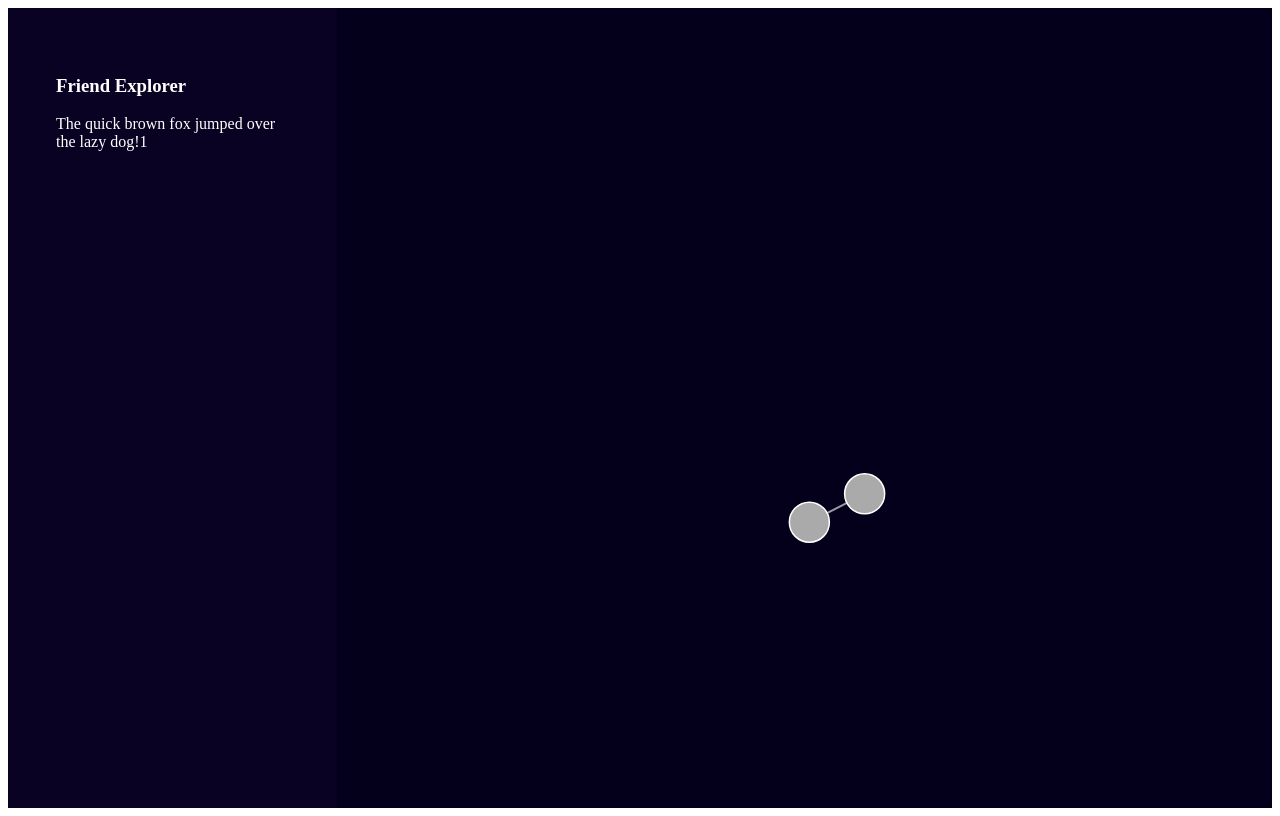
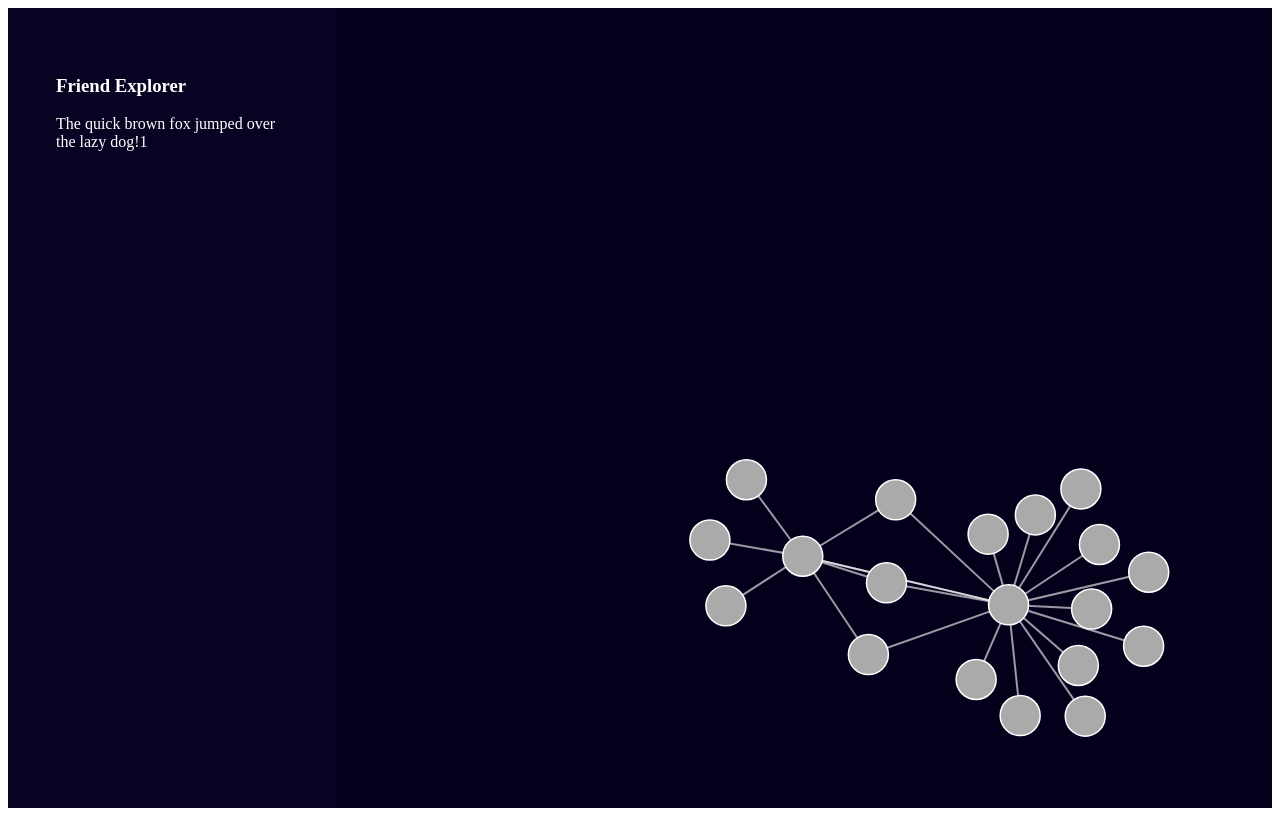
Before and after one commit to MouseAndKeyboard/steamfriendvisualiser, a Next.js app: page /app in a window 1280 px wide. Built offline with nearby package versions, Linux system fonts and the light colour scheme.

Commit message:
Added some sample data

```diff
--- a/components/GraphVisualisationManager.tsx
+++ b/components/GraphVisualisationManager.tsx
@@ -7,18 +7,58 @@ const GraphVisualisationManager = () => {
     const [edges, setEdges] = useState<relationship[]>([]);
 
     useEffect(() => {
-        const initialVertexData = [{
-            id: "76561198026645639"
-        }, {
-            id: "76561198779890302"
-        }];
+        const initialVertexData = [
+            {"id":"76561198195623567"},
+            {"id":"76561198042607021"},
+            {"id":"76561198077279908"},
+            {"id":"76561198079221334"},
+            {"id":"76561198091581207"},
+            {"id":"76561198145748582"},
+            {"id":"76561198149819869"},
+            {"id":"76561198198977982"},
+            {"id":"76561198227441672"},
+            {"id":"76561198227920272"},
+            {"id":"76561198300991575"},
+            {"id":"76561198839610876"},
+            {"id":"76561198873921929"},
+            {"id":"76561198880198580"},
+            {"id":"76561198964253538"},
+            {"id":"76561198981630686"},
+            {"id":"76561198079221334"},
+            {"id":"76561198140119436"},
+            {"id":"76561198195623567"},
+            {"id":"76561198227920272"},
+            {"id":"76561198981630686"},
+            {"id":"76561199045911255"},
+            {"id":"76561199097982054"}]
+
+
         setVertices(initialVertexData);
 
-        const initialEdgeData = [{
-            source: "76561198026645639",
-            target: "76561198779890302",
-            note: "friend"
-        }];
+        const initialEdgeData = [
+            {"source":"76561198195623567","target":"76561198042607021","note":"friend"},
+            {"source":"76561198195623567","target":"76561198077279908","note":"friend"},
+            {"source":"76561198195623567","target":"76561198079221334","note":"friend"},
+            {"source":"76561198195623567","target":"76561198091581207","note":"friend"},
+            {"source":"76561198195623567","target":"76561198145748582","note":"friend"},
+            {"source":"76561198195623567","target":"76561198149819869","note":"friend"},
+            {"source":"76561198195623567","target":"76561198198977982","note":"friend"},
+            {"source":"76561198195623567","target":"76561198227441672","note":"friend"},
+            {"source":"76561198195623567","target":"76561198227920272","note":"friend"},
+            {"source":"76561198195623567","target":"76561198300991575","note":"friend"},
+            {"source":"76561198195623567","target":"76561198839610876","note":"friend"},
+            {"source":"76561198195623567","target":"76561198873921929","note":"friend"},
+            {"source":"76561198195623567","target":"76561198880198580","note":"friend"},
+            {"source":"76561198195623567","target":"76561198964253538","note":"friend"},
+            {"source":"76561198195623567","target":"76561198981630686","note":"friend"},
+            {"source":"76561198839610876","target":"76561198079221334","note":"friend"},
+            {"source":"76561198839610876","target":"76561198140119436","note":"friend"},
+            {"source":"76561198839610876","target":"76561198195623567","note":"friend"},
+            {"source":"76561198839610876","target":"76561198227920272","note":"friend"},
+            {"source":"76561198839610876","target":"76561198981630686","note":"friend"},
+            {"source":"76561198839610876","target":"76561199045911255","note":"friend"},
+            {"source":"76561198839610876","target":"76561199097982054","note":"friend"}
+        ];
         setEdges(initialEdgeData);
 
     }, [])
```
